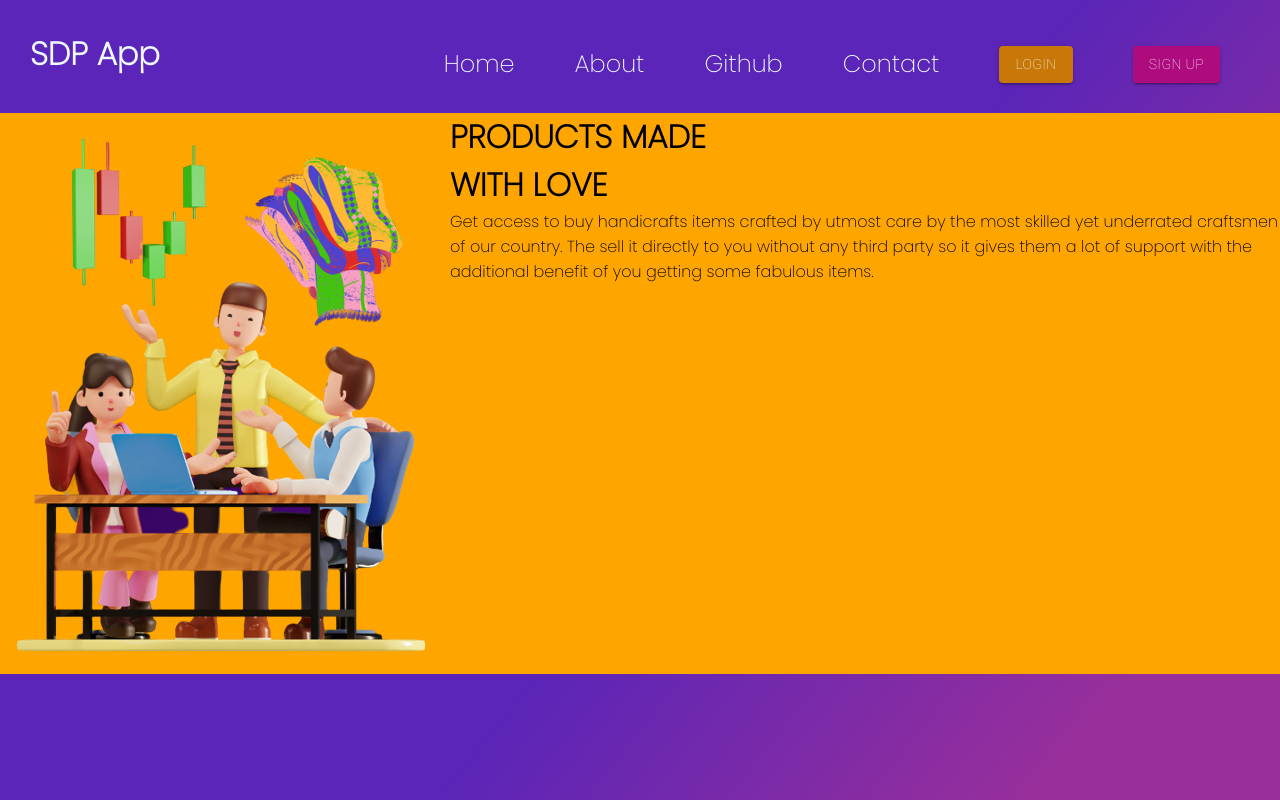
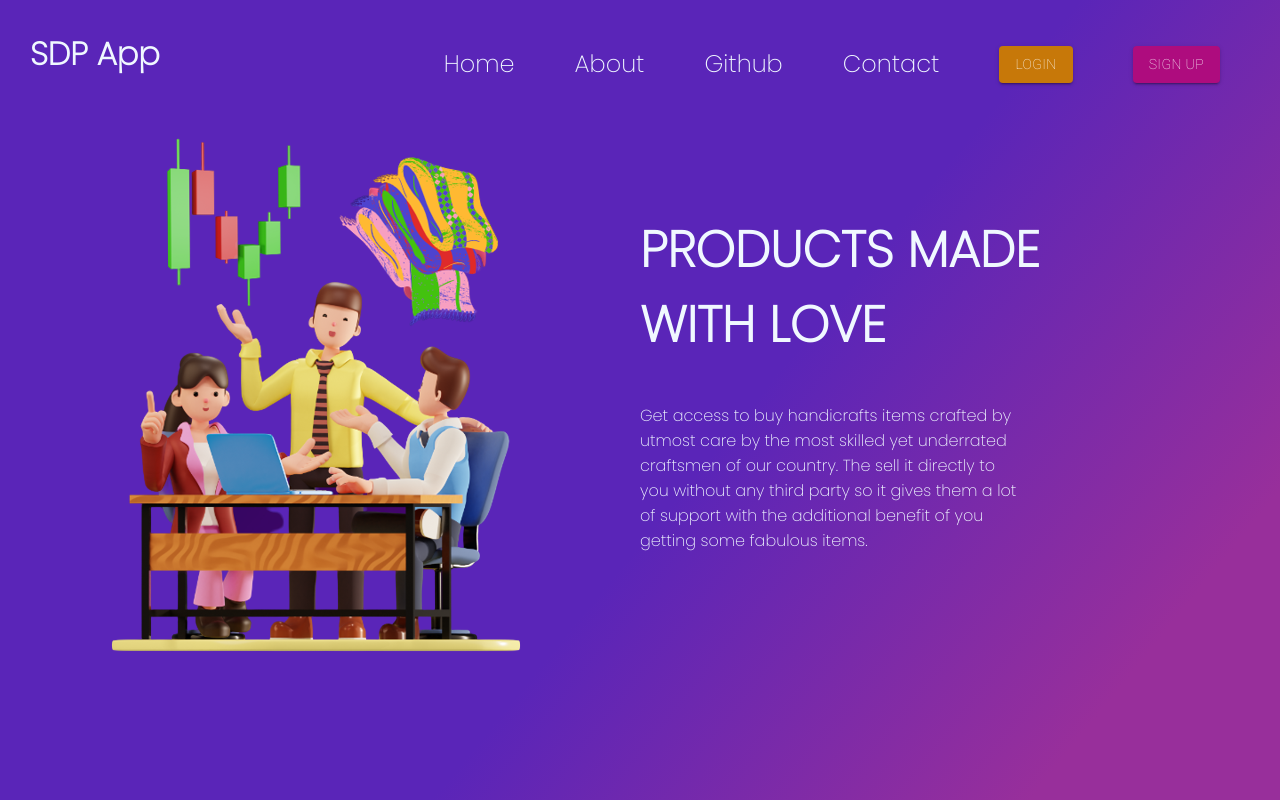
Before and after one commit to Rishav-code-bit/HelpingHand, a React (Create React App) app: page / in a window 1280 px wide. Built offline with nearby package versions, Linux system fonts and the light colour scheme; the HTML template or start-up script is replaced by a standard one; a web font is replaced by a local one.

Commit message:
changed css

```diff
--- a/src/components/Homepage/Home.css
+++ b/src/components/Homepage/Home.css
@@ -53,7 +53,30 @@
 }
 
 .home-body-container{
-    background-color: orange;
     display: flex;
+}
 
+.home-image-container{
+    float: left;
+    width: 50%;
+    display: flex;
+    align-items: center;
+    justify-content: center;
 }
+
+.home-text-container{
+    float: right;
+    width: 50%;
+    padding-top: 100px;
+    color: aliceblue;
+}
+
+.home-text-container h1{
+    font-size: 50px;
+    font-weight: bolder;
+}
+
+.home-text-container p{
+    padding-top: 40px;
+    width: 60%;
+}
```
